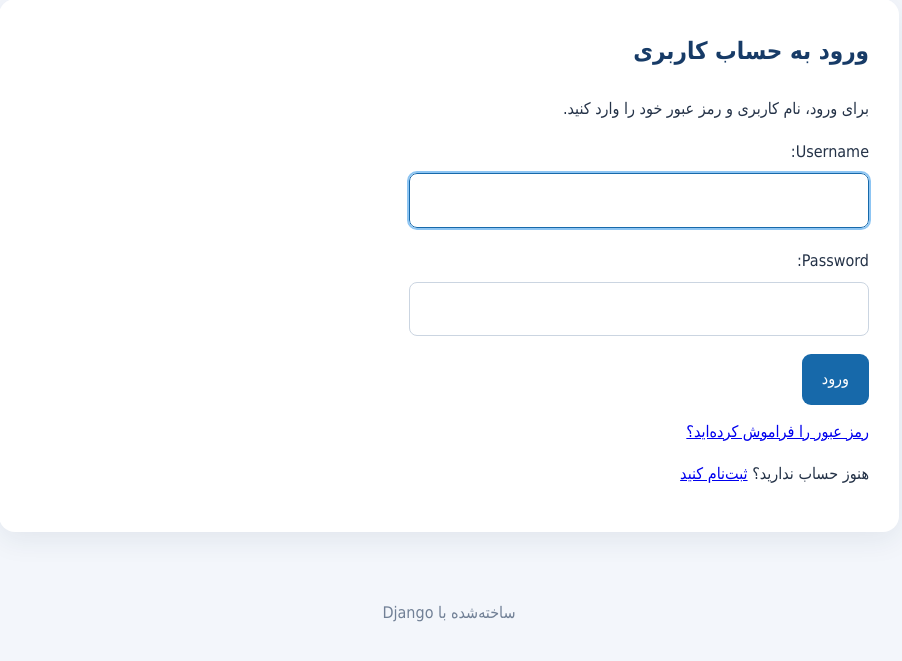
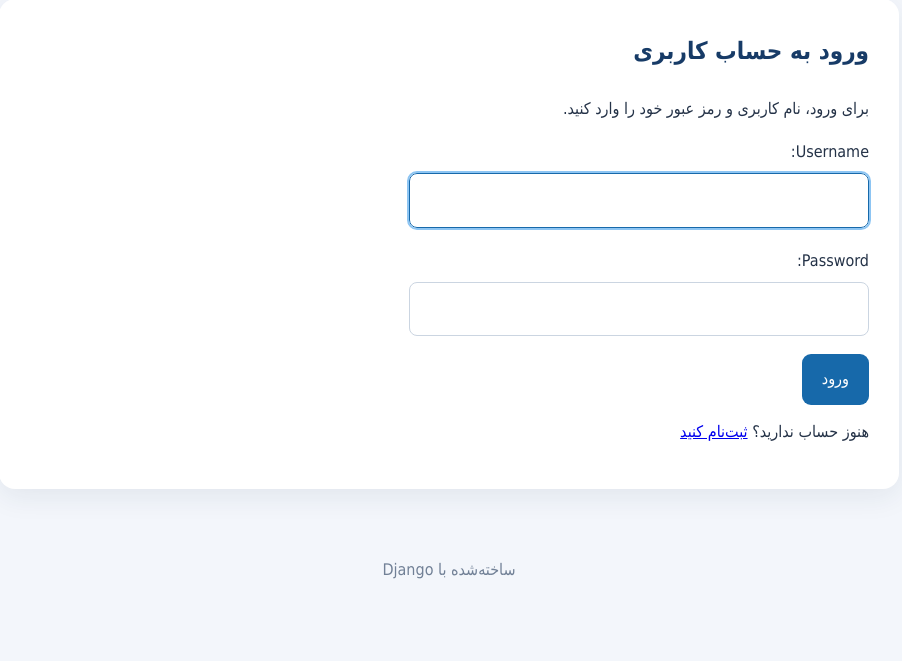
Before and after one commit to miladkouhzadi7600-hash/django-project, a Django app: page /login/ in a window 1280 px wide. Shown: the part 119-780 px from the top of the page, without its empty margins (191-1093 px from the left). Run offline with Django 5.2, Linux system fonts and the light colour scheme.

Commit message:
Hide password reset link on login page

```diff
--- a/main/templates/main/login.html
+++ b/main/templates/main/login.html
@@ -11,7 +11,6 @@
         {{ form.as_p }}
         <button type="submit">ورود</button>
     </form>
-    <p><a href="{% url 'password_reset' %}">رمز عبور را فراموش کرده‌اید؟</a></p>
     <p>هنوز حساب ندارید؟ <a href="{% url 'register' %}">ثبت‌نام کنید</a></p>
 </section>
 {% endblock %}
```
